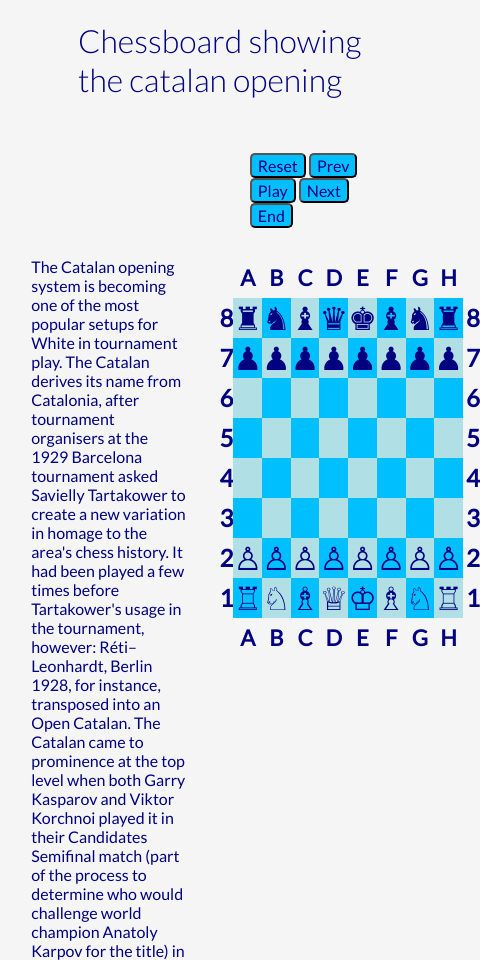
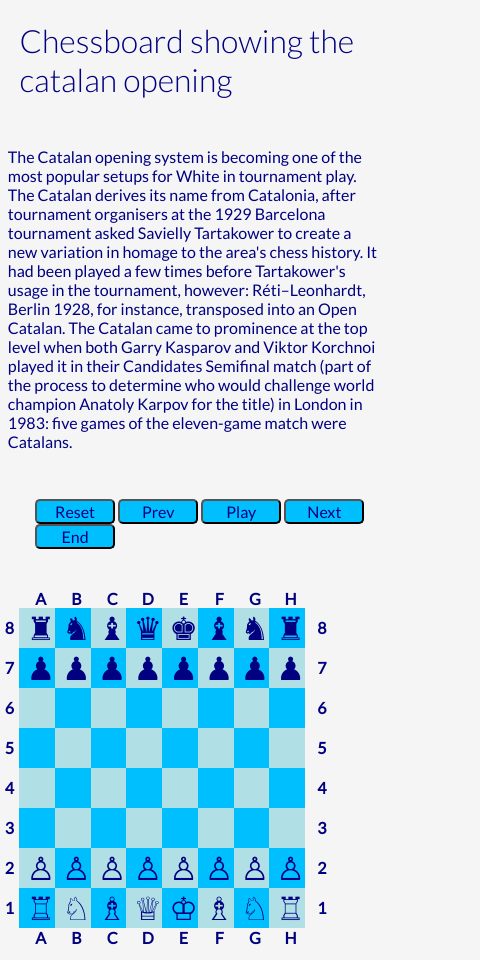
Before and after one commit to rosalsm/TIY-Chessboard, a website: page Chessboard/index.html in a window 390 px wide. Shown: the top 960 px of the page, 480 px wide, since content can reach past the window. Drawn offline with nearby package versions, Linux system fonts and the light colour scheme; files that its build step writes are made by us from their sources.

Commit message:
playing some more

```diff
--- a/Chessboard/js/view-helpers.js
+++ b/Chessboard/js/view-helpers.js
@@ -2,6 +2,30 @@
 ;(function(globals){ // That damn IIFE again!
 
 console.log("probando helpers");
+//David  1
+var update = globals.update = {
+  view:function(){
+    var $chessboard = $("tbody");
+
+    $('td').removeClass();
+
+    var gameboard = game.board();
+    $("tbody tr td").ep(highlightindex).addClass("highlight");
+
+    jQuery(gameboard).each(function(rank, row){
+      jQuery(row).each(function(file, piece){
+        // http://stackoverflow.com/questions/1442925/how-to-get-nth-jquery-element
+        var $square = $chessboard.find('tr').eq(rank).find('td').ep('file');
+        if (piece){
+          $square.addClass(piece);
+        };
+      });
+    });
+  }
+};
+
+
+// otro 2
 
 //var view = (globals.view = {
 //as we did with the model in main.js if we declare a var view and create another IIFE globals.view we can
--- a/Chessboard/scss/main.scss
+++ b/Chessboard/scss/main.scss
@@ -39,67 +39,48 @@ h1{
   align-items: center;
   margin-top: 2em;
   margin-right: 4%;
+}
+.button-row{
+  margin-left: 27%;
+  margin-bottom: 30px;
+  button{
+    background-color: $darkblue;
+    border-radius: 5px;
+  }
+}
 
-
-}
 
 table {
   border: 2px;
   width: 90%;
   display: inline-block;
   float: right;
-  //margin-left: 25%;
-  //margin-right: 25%;
 }
 
-.first-last-row{
+.first-last-col, .first-last-row{
   text-align: center;
-  font-size: 11px;
+  font-size: 1em;
   font-weight: bolder;
 }
-.first-last-col{
-  font-size: 1.5em;
-  font-weight: bolder;
-  padding-left: 3px;
+
+td, th{
+  padding-left: 7px;
 }
 
-td{
+
+tbody td{
   width: 10.5%;
   height: 40px;
   font-size: 2em;
-  //font-weight: 400;
-  //@extend .clearfix;
   position: relative;
 }
-//.rest-rows1 td:nth-child(1,3,5,7){
-//background-color:yellow
-//}
 
 td.col-w {
   background-color: $lightblue;
-  //align-content: center;
 }
-
 
 td.col-b {
   background-color: $darkblue;
-}
-
-th{
-  font-size: 2em;
-}
-
-.button-row{
-  margin-left: 29%;
-  margin-bottom: 30px;
-  button{
-    background-color: $darkblue;
-    border-radius: 5px;
-  }
-  //align-items: center;
-  //float: right;
-  //width:70%;
-  //margin-left: 22%
 }
 
 
@@ -159,39 +140,68 @@ th{
   content: '\2654';
 }
 
+@media (max-width: 767px) {           //MOBILE
+h1{
+  width: 90%;
+  margin-left: 5%;
+  margin-right: 5%;
+}
+.info, table{
+  width: 96%;
+  margin-left: 2%;
+  margin-right: 2%;
+  margin-top: 10px;
+}
+.table-nav{
+  width: 100%;
+}
+.button-row{
+  margin-left: 13%;
+  button{
+    width: 5em;
+  }
+}
+
+table{
+  float: left;
+}
+
+
+}
+
+@media (max-width: 1024px) and (min-width: 768px){      //TABLET
+  .info, table{
+    width: 96%;
+    margin-left: 2%;
+    margin-right: 2%;
+    margin-top: 10px;
+  }
+  .table-nav{
+    width: 80%;
+  }
+  .button-row{
+    width: 90%;
+    margin-left: 0%;
+    button{
+      width: 8em;
+    }
+
+  }
+
+  table{
+    float: left;
+
+  }
+
+
+}
 
 
 
-// i don't need that any more
-// tr.first-last-row {
-//   height: 10px;
-//   width: 50px;
-//   background-color: white;
-//   text-align: center;
-// }
-//
-// tr.first-last-row > td{
-//   text-align: center;
-// }
-//
-// tr.rest-rows{
-//   height: 50px;
-//   width: 50px;
-// }
-//
-//
-// tr > td.first-last-col{
-//   width: 50px;
-//   background-color: white;
-//   text-align: center;
-// }
-//
-// tr.rest-rows > td{
-//   width: 50px;
-//   height: 50px;
-//   text-align: center;
-//   font-size: 25px;
-// }
+
+
+
+
 
 /*
  * Clearfix: contain floats
```
